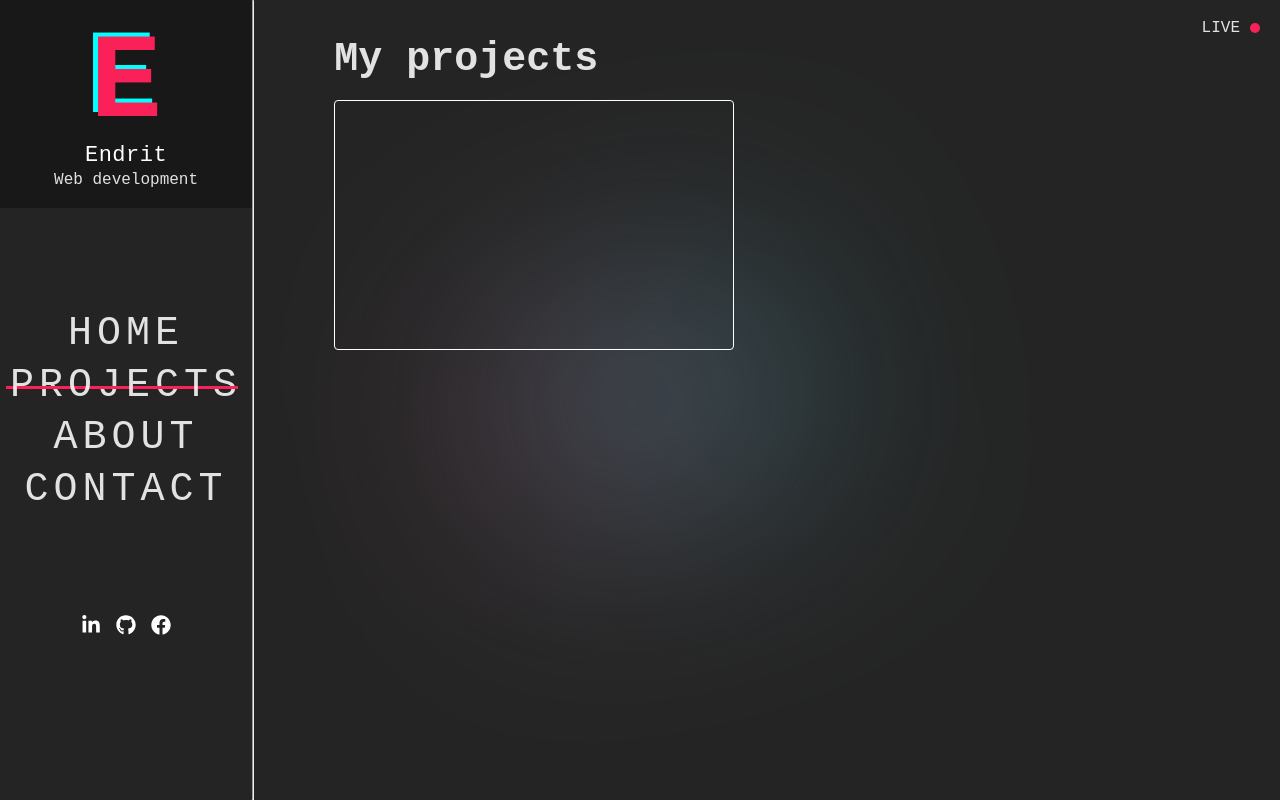
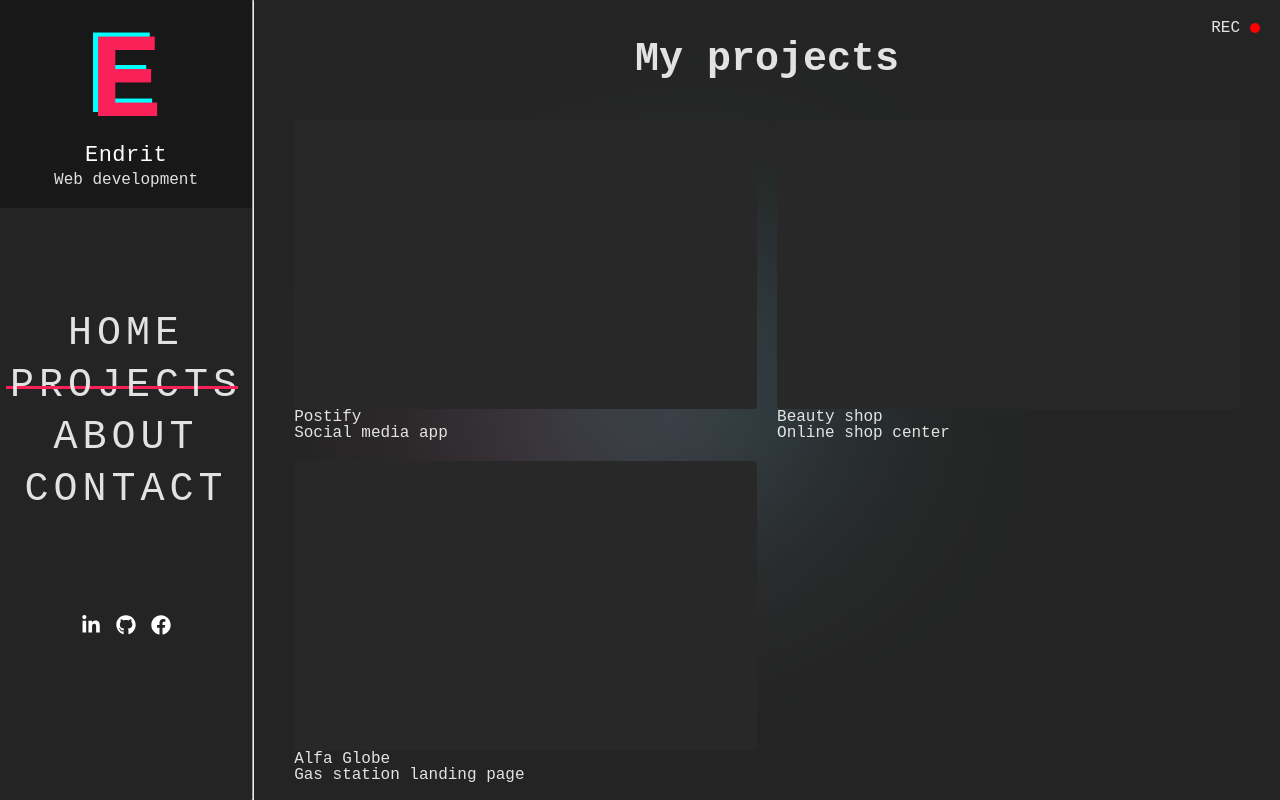
Before and after one commit to endritbejta/my-portfolio, a React (Vite) app: page /projects in a window 1280 px wide. Built offline with nearby package versions, Linux system fonts and the light colour scheme.

Commit message:
added project cards to project page

```diff
--- a/src/Layout/Layout.jsx
+++ b/src/Layout/Layout.jsx
@@ -27,7 +27,7 @@ const Layout = () => {
   return (
     <div className={classes.Layout}>
       <div className={classes.live}>
-        <p>LIVE</p>
+        <p>REC</p>
         <span className={classes.pulse}></span>
       </div>
       <div className={classes.blob} ref={blobRef}></div>
--- a/src/Layout/Layout.module.css
+++ b/src/Layout/Layout.module.css
@@ -7,7 +7,6 @@
   overflow-y: hidden;
   z-index: 1;
   .main {
-    padding: 40px 80px;
     flex: 5;
   }
 }
@@ -18,7 +17,7 @@
   height: 10px;
   aspect-ratio: 1/1;
   border-radius: 100%;
-  background-color: var(--color-pink);
+  background-color: red;
   position: relative;
 }
 
@@ -84,6 +83,10 @@
     opacity: 1;
   }
 
+  30% {
+    opacity: 0.2;
+  }
+
   50% {
     transform: scale(1.5);
     opacity: 0;
--- a/src/assets/data.js
+++ b/src/assets/data.js
@@ -1,2 +1,33 @@
 export const letters = "ABCDEFGHIJKLMNOPQRSTUVWXYZ";
 export const lowercaseAlphabet = "abcdefghijklmnopqrstuvwxyz";
+import me from "./images/coolPhotoOfMe.jpg";
+export const gitHubProjects = [
+  {
+    name: "Postify",
+    description: "Social media app",
+    live: false,
+    gitHubRepo: "",
+    languagesUsed: ["ReactJS", "ExpressJS"],
+    finished: true,
+    liveURL: null,
+  },
+  {
+    name: "Beauty shop",
+    description: "Online shop center",
+    live: false,
+    gitHubRepo: "",
+    finished: true,
+    languagesUsed: ["JavaScript"],
+    liveURL: null,
+  },
+  {
+    name: "Alfa Globe",
+    description: "Gas station landing page",
+    live: false,
+    gitHubRepo: "",
+    languagesUsed: ["JavaScript"],
+    finished: "false",
+    images: [me, "endrit"],
+    liveURL: "",
+  },
+];
--- /dev/null
+++ b/src/components/SingleProject.jsx
@@ -0,0 +1,22 @@
+import React from "react";
+import classes from "./SingleProject.module.css";
+import { NavLink } from "react-router-dom";
+const SingleProject = ({ singleProject }) => {
+  console.log(singleProject);
+  return (
+    <div className={classes.SingleProject}>
+      <NavLink
+        to={singleProject.name.toLowerCase()}
+        className={classes.photoShower}
+      >
+        <div className={classes.background}></div>
+      </NavLink>
+      <NavLink to={`project/${singleProject.name}`}>
+        {singleProject.name}
+      </NavLink>
+      <p>{singleProject.description}</p>
+    </div>
+  );
+};
+
+export default SingleProject;
--- /dev/null
+++ b/src/components/SingleProject.module.css
@@ -0,0 +1,59 @@
+.SingleProject {
+  display: flex;
+  flex-direction: column;
+  width: 100%;
+  height: auto;
+  text-align: start;
+}
+.photoShower {
+  width: 100%;
+  background-color: rgba(40, 40, 40);
+  aspect-ratio: 16/10;
+  overflow: hidden;
+  border-radius: 4px;
+  border: 2px solid rgba(white, 0.1);
+  position: relative;
+}
+
+.background {
+  position: absolute;
+  background: linear-gradient(
+    90deg,
+    transparent 0,
+    transparent 5px,
+    rgba(255, 255, 255, 0.2) 5px,
+    rgba(255, 255, 255, 0.2) 10px,
+    transparent 10px,
+    transparent 12px,
+    rgba(255, 255, 255, 0.2) 12px,
+    rgba(255, 255, 255, 0.2) 16px,
+    transparent 16px,
+    transparent 19px,
+    rgba(255, 255, 255, 0.2) 19px,
+    rgba(255, 255, 255, 0.2) 22px
+  );
+  background-size: 22px 100%;
+  margin: 0;
+  height: 100%;
+  width: 100%;
+  top: 0;
+  left: 0;
+  animation: stripes 1s ease forwards;
+}
+
+.Project::-webkit-scrollbar {
+  display: none;
+}
+
+@keyframes stripes {
+  from {
+    background-position: 0% 0%;
+    opacity: 1;
+    scale: 1;
+  }
+  to {
+    background-position: 100% -100%;
+    opacity: 0;
+    scale: 4;
+  }
+}
--- a/src/pages/About.jsx
+++ b/src/pages/About.jsx
@@ -1,8 +1,45 @@
-import React from "react";
+import React, { useRef } from "react";
 import classes from "./About.module.css";
+import { letters } from "../assets/data";
+const About = () => {
+  const letterRef = useRef();
+  let firstLetter = [];
+  letters
+    .split("")
+    .forEach((letter, i) => firstLetter.push(<span key={i}>{letter}</span>));
+  console.log(letters.split(""));
+  const myProject = "MY PROJECTS";
 
-const About = () => {
-  return <div>About</div>;
+  return (
+    <div style={{ height: "100%", display: "grid", placeContent: "center" }}>
+      <div ref={letterRef} className={classes.letterHolder}>
+        {myProject.split("").map((letter, i) => {
+          const indexOfLetter = letters.indexOf(letter);
+          let transformValue;
+          if (indexOfLetter !== -1) {
+            transformValue = -indexOfLetter * 40;
+          } else {
+            transformValue = 40;
+          }
+
+          return (
+            <div
+              key={i}
+              style={{
+                "--transformValue": `${transformValue}px`,
+                "--letterOrderNumber": i,
+              }}
+              className={classes.letter}
+            >
+              {letters.split("").map((alphabetLetter, j) => (
+                <span key={j}>{alphabetLetter}</span>
+              ))}
+            </div>
+          );
+        })}
+      </div>
+    </div>
+  );
 };
 
 export default About;
--- a/src/pages/About.module.css
+++ b/src/pages/About.module.css
@@ -0,0 +1,20 @@
+.letterHolder {
+  height: 40px;
+  /* width: 200px; */
+  display: flex;
+  gap: 4px;
+  overflow: hidden;
+}
+
+.letter {
+  display: flex;
+  flex-direction: column;
+  align-items: center;
+  font-size: 36px;
+  gap: 4px;
+  transform: translateY(var(--transformValue));
+  color: white;
+  padding: 2px;
+  transition: all 4s ease;
+  transition-delay: 4s;
+}
--- a/src/pages/Home.module.css
+++ b/src/pages/Home.module.css
@@ -5,6 +5,7 @@
   gap: 40px;
   height: 100%;
   width: 100%;
+  padding: 40px 80px;
   justify-content: center;
   .title {
     font-size: 80px;
--- a/src/pages/Project.jsx
+++ b/src/pages/Project.jsx
@@ -1,14 +1,18 @@
 import React from "react";
 import classes from "./Project.module.css";
+import SingleProject from "../components/SingleProject";
+import { gitHubProjects } from "../assets/data";
 
 const Project = () => {
   return (
-    <div className={classes.Project}>
+    <section className={classes.Project}>
       <h3>My projects</h3>
-      <div className={classes.singleProject}>
-        <div className={classes.background}></div>
+      <div className={classes.projectsHolder}>
+        {gitHubProjects.map((ghProject, i) => (
+          <SingleProject singleProject={ghProject} />
+        ))}
       </div>
-    </div>
+    </section>
   );
 };
 
--- a/src/pages/Project.module.css
+++ b/src/pages/Project.module.css
@@ -1,52 +1,23 @@
 .Project {
   display: flex;
   flex-direction: column;
-  gap: 20px;
+  text-align: center;
+  gap: 40px;
+  padding: 0 40px;
+  padding-top: 40px;
   overflow: hidden;
+  width: 100%;
+  height: 100%;
+  overflow-y: auto;
   h3 {
     font-size: 40px;
   }
 }
 
-.singleProject {
-  width: 400px;
-  aspect-ratio: 16/10;
-  border-radius: 4px;
-  border: 1px solid white;
-  overflow: hidden;
+.projectsHolder {
+  display: grid;
+  place-content: center;
+  grid-template-columns: 1fr 1fr;
+  grid-template-rows: auto;
+  gap: 20px;
 }
-
-.background {
-  background: linear-gradient(
-    90deg,
-    transparent 0,
-    transparent 5px,
-    rgba(255, 255, 255, 0.2) 5px,
-    rgba(255, 255, 255, 0.2) 10px,
-    transparent 10px,
-    transparent 12px,
-    rgba(255, 255, 255, 0.2) 12px,
-    rgba(255, 255, 255, 0.2) 16px,
-    transparent 16px,
-    transparent 19px,
-    rgba(255, 255, 255, 0.2) 19px,
-    rgba(255, 255, 255, 0.2) 22px
-  );
-  background-size: 22px 100%;
-  margin: 0;
-  height: 100%;
-  animation: stripes 1s ease forwards;
-}
-
-@keyframes stripes {
-  from {
-    background-position: 0% 0%;
-    opacity: 1;
-    scale: 1;
-  }
-  to {
-    background-position: 100% -100%;
-    opacity: 0;
-    scale: 4;
-  }
-}
```
